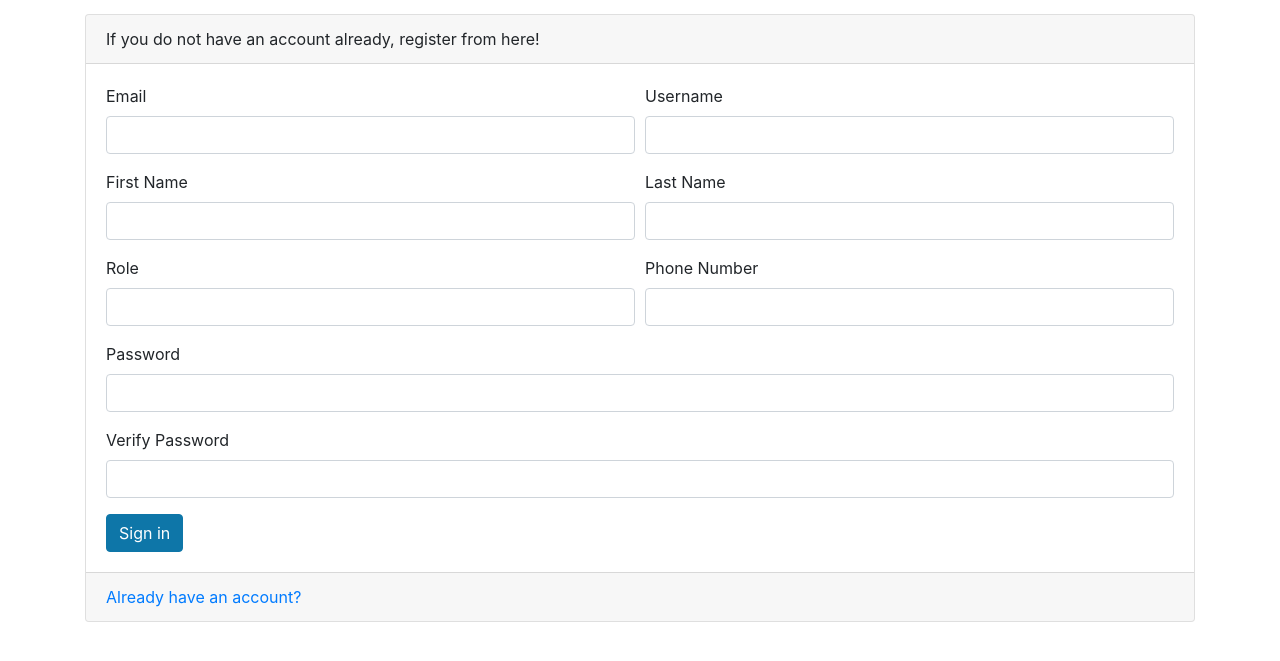
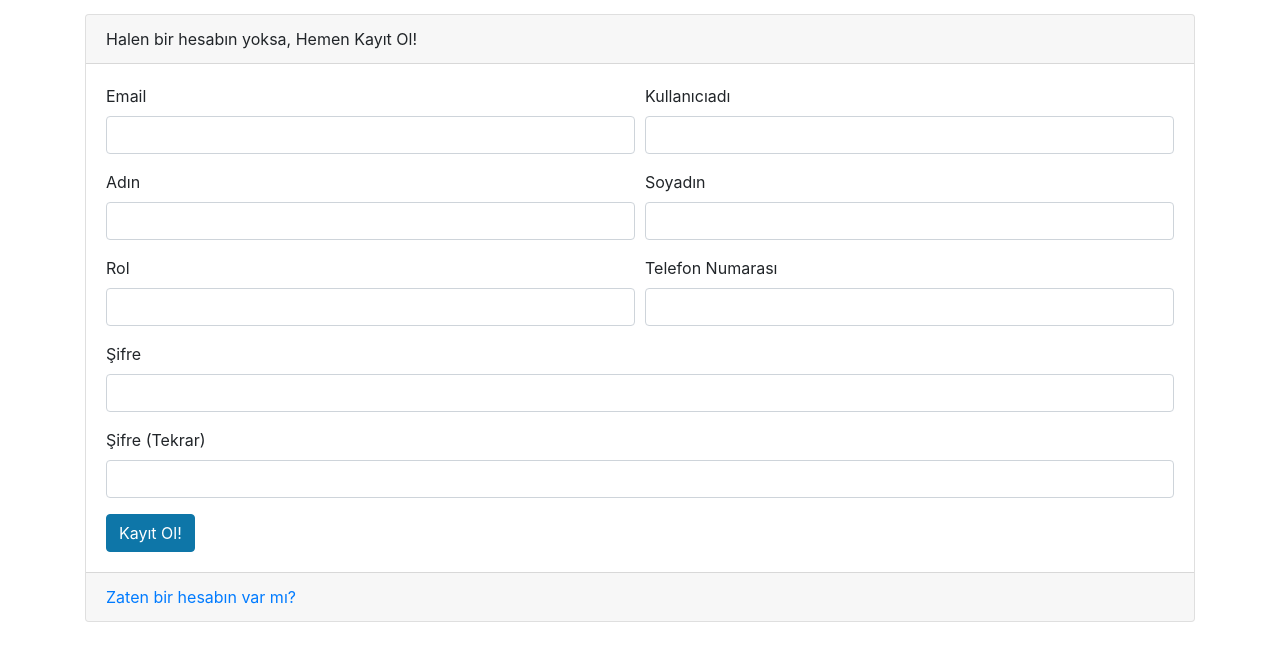
Before and after one commit to pelinaybar/AIWebApp, a Python web app: template templates/register.html in a window 1280 px wide. Shown: the part 56-717 px from the top of the page. Run offline with Jinja, Linux system fonts and the light colour scheme; the template is opened without the code that fills it, so the values that code supplies are empty.

Commit message:
türkçesi

```diff
--- a/routers/tocook.py
+++ b/routers/tocook.py
@@ -25,7 +25,7 @@ templates = Jinja2Templates(directory="templates")
 
 class toCookRequest(BaseModel):
     title: str = Field(min_length=3, max_length=50)
-    description: str = Field(min_length=3, max_length=1500)
+    description: str = Field(min_length=3)
     priority: int = Field(gt=0, lt=6)
     completed: bool = False
 
--- a/templates/home.html
+++ b/templates/home.html
@@ -7,7 +7,7 @@
 </head>
 <body>
     <h1>
-        FastAPI with Gemini!
+        Pelinle birlikte, FastAPI with Gemini!
     </h1>
 </body>
 </html>
--- a/templates/navbar.html
+++ b/templates/navbar.html
@@ -9,7 +9,7 @@
       <ul class="navbar-nav">
         {% if user %}
         <li class="nav-item active">
-          <a class="nav-link" href="/todo/todo-page">Home</a>
+          <a class="nav-link" href="/todo/todo-page">Anasayfa</a>
         </li>
         {% endif %}
       </ul>
--- a/templates/register.html
+++ b/templates/register.html
@@ -4,7 +4,7 @@
 <div class="container">
   <div class="card">
     <div class="card-header">
-      If you do not have an account already, register from here!
+      Halen bir hesabın yoksa, Hemen Kayıt Ol!
     </div>
     <div class="card-body">
       <form id="registerForm">
@@ -14,43 +14,43 @@
             <input type="text" class="form-control" name="email" required>
           </div>
           <div class="form-group col-md-6">
-            <label>Username</label>
+            <label>Kullanıcıadı</label>
             <input type="text" class="form-control" name="username" required>
           </div>
         </div>
         <div class="form-row">
           <div class="form-group col-md-6">
-            <label>First Name</label>
+            <label>Adın</label>
             <input type="text" class="form-control" name="firstname" required>
           </div>
           <div class="form-group col-md-6">
-            <label>Last Name</label>
+            <label>Soyadın</label>
             <input type="text" class="form-control" name="lastname" required>
           </div>
         </div>
         <div class="form-row">
           <div class="form-group col-md-6">
-            <label>Role</label>
+            <label>Rol</label>
             <input type="text" class="form-control" name="role" required>
           </div>
           <div class="form-group col-md-6">
-            <label>Phone Number</label>
+            <label>Telefon Numarası</label>
             <input type="text" class="form-control" name="phone_number" autocomplete="phone_number" required>
           </div>
         </div>
         <div class="form-group">
-          <label>Password</label>
+          <label>Şifre</label>
           <input type="password" class="form-control" name="password" autocomplete="new-password" required>
         </div>
         <div class="form-group">
-          <label>Verify Password</label>
+          <label>Şifre (Tekrar) </label>
           <input type="password" class="form-control" name="password2" autocomplete="new-password" required>
         </div>
-        <button type="submit" class="btn btn-primary">Sign in</button>
+        <button type="submit" class="btn btn-primary">Kayıt Ol!</button>
       </form>
     </div>
     <div class="card-footer text-muted">
-      <a href="/auth/login-page">Already have an account?</a>
+      <a href="/auth/login-page">Zaten bir hesabın var mı?</a>
     </div>
   </div>
 </div>
```
Also changed, not shown: templates/add-todo.html (+6 -6 lines), templates/edit-todo.html (+8 -8 lines), templates/login.html (+5 -5 lines), templates/todo.html (+8 -8 lines).
